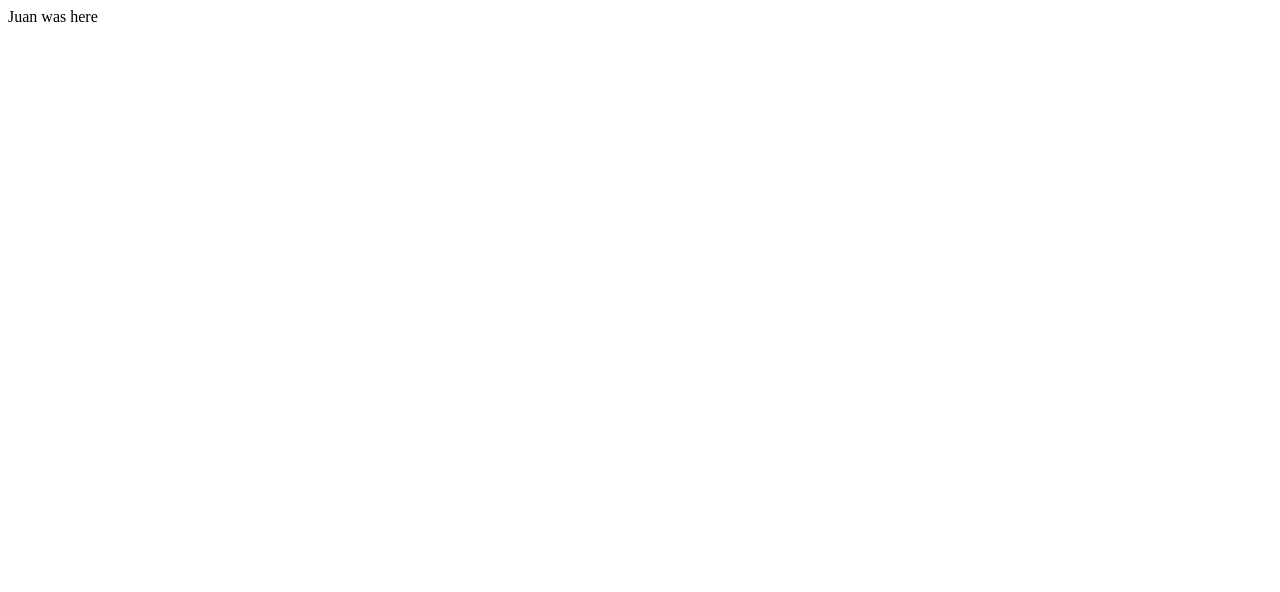
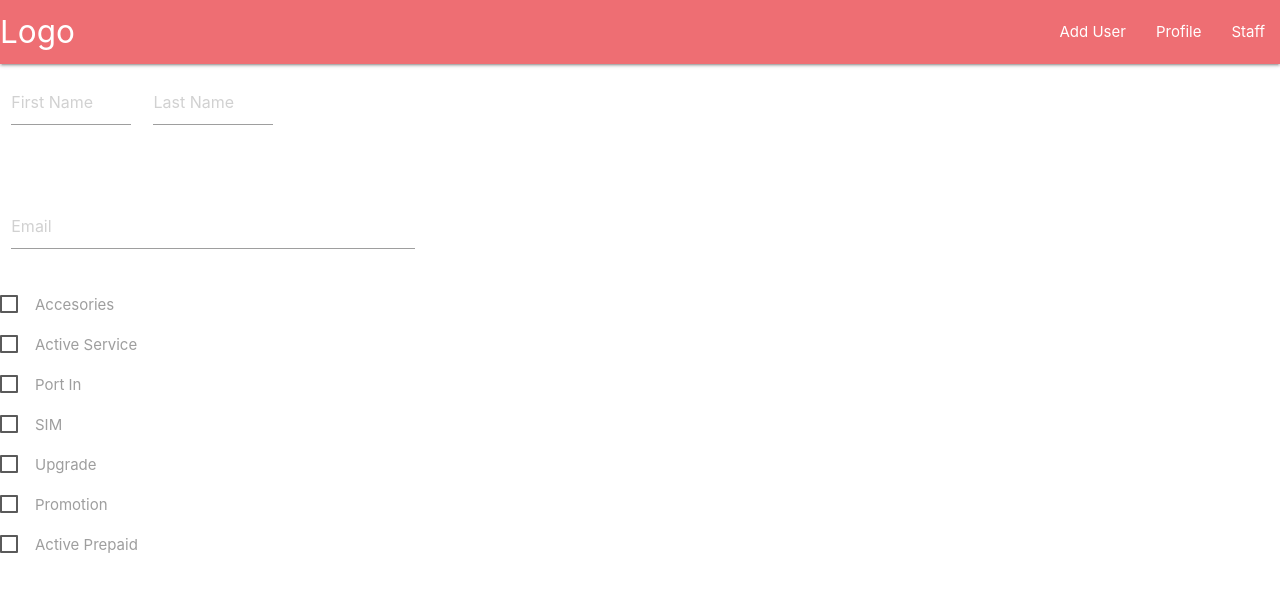
Before and after one commit to xevanx/Project-1, a plain HTML site: page index.html in a window 1280 px wide. Drawn offline with nearby package versions, Linux system fonts and the light colour scheme.

Commit message:
basic layout

```diff
--- a/index.html
+++ b/index.html
@@ -3,9 +3,86 @@
 <head>
     <meta charset="UTF-8">
     <meta name="viewport" content="width=device-width, initial-scale=1.0">
-    <title>Document</title>
+    <link rel="stylesheet" href="https://cdnjs.cloudflare.com/ajax/libs/materialize/1.0.0/css/materialize.min.css">
+
 </head>
 <body>
-    Juan was here
+    <nav>
+        <div class="nav-wrapper">
+          <a href="#" class="brand-logo">Logo</a>
+          <ul id="nav-mobile" class="right hide-on-med-and-down">
+            <li><a href="">Add User</a></li>
+            <li><a href="">Profile</a></li>
+            <li><a href="">Staff</a></li>
+          </ul>
+        </div>
+    </nav>
+
+    <div class="row">
+        <form class="col s4">
+          <div class="row">
+            <div class="input-field col s4">
+              <input placeholder="First Name" id="first_name" type="text" class="validate">
+              <label for="first_name"></label>
+            </div>
+            <div class="input-field col s4">
+              <input placeholder="Last Name" id="last_name" type="text" class="validate">
+              <label for="last_name"></label>
+            </div>
+          </div>
+          </div>
+          <div class="row">
+            <div class="input-field col s4">
+              <input placeholder="Email" id="email" type="email" class="validate">
+              <label for="email"></label>
+            </div>
+          </div>
+        </form>
+      </div>
+
+      <form action="#">
+        <p>
+          <label>
+            <input type="checkbox" />
+            <span>Accesories</span>
+          </label>
+        </p>
+        <p>
+            <label>
+                <input type="checkbox" />
+                <span>Active Service</span>
+            </label>
+        </p>
+        <p>
+            <label>
+                <input type="checkbox" />
+                <span>Port In</span>
+            </label>
+        </p>
+        <p>
+            <label>
+                <input type="checkbox" />
+                <span>SIM</span>
+            </label>
+        </p>
+        <p>
+            <label>
+                <input type="checkbox" />
+                <span>Upgrade</span>
+            </label>
+        </p>
+        <p>
+            <label>
+                <input type="checkbox" />
+                <span>Promotion</span>
+            </label>
+        </p>
+        <p>
+            <label>
+                <input type="checkbox" />
+                <span>Active Prepaid</span>
+            </label>
+        </p>
+      </form>
 </body>
 </html>
```
